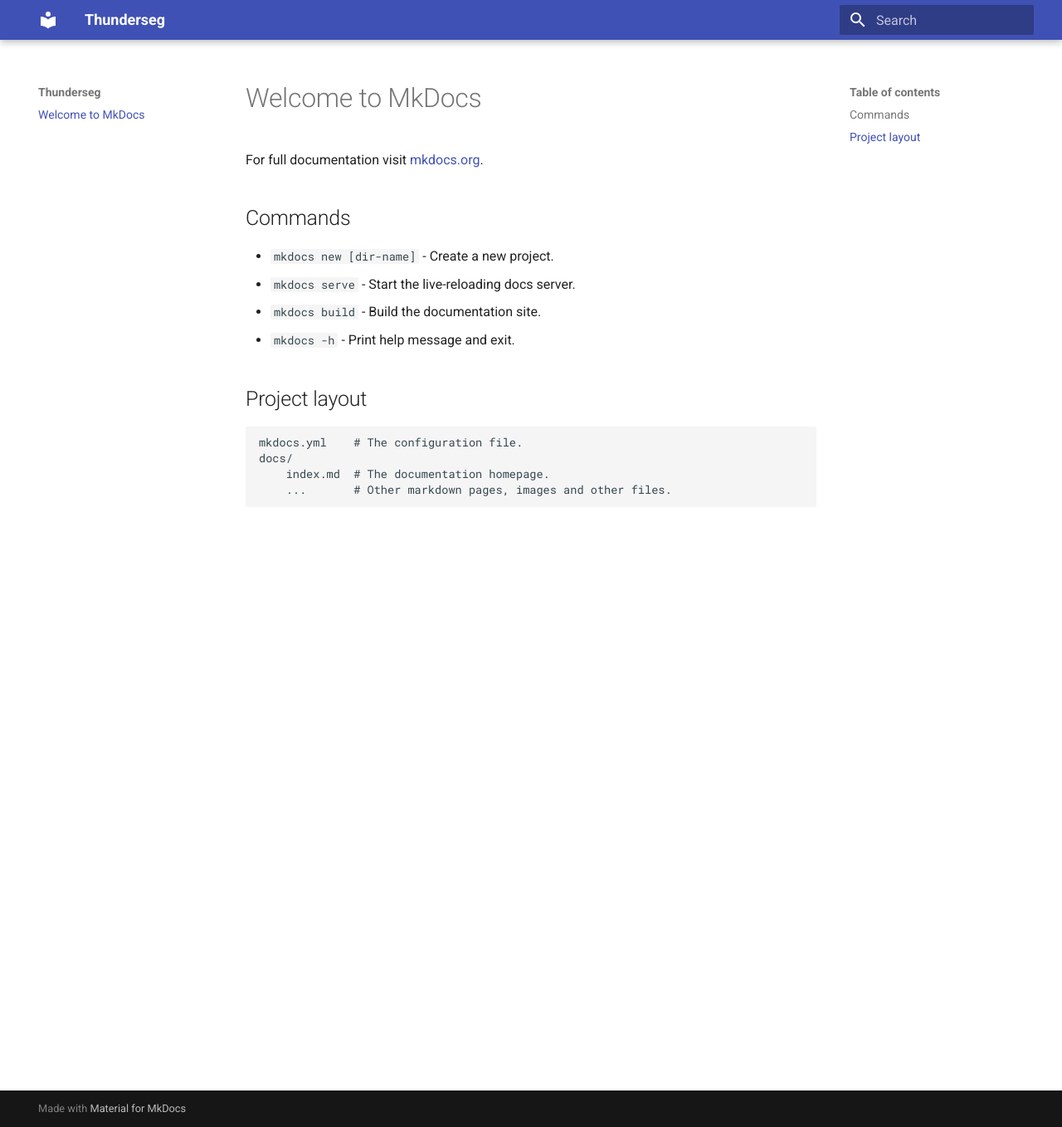
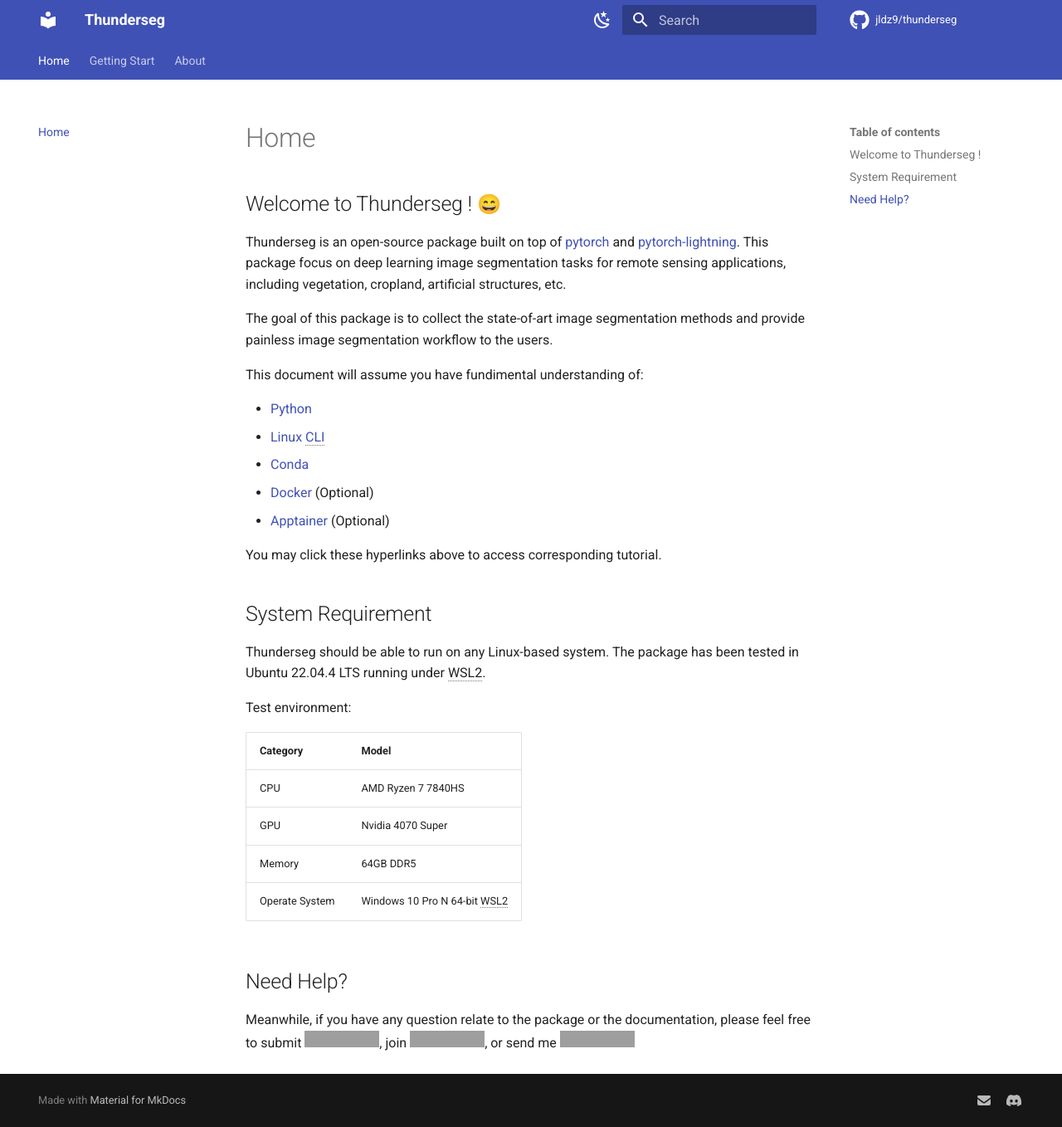
Before and after one commit to jldz9/thunderseg, an MkDocs documentation site: the page built from docs/index.md, in a window 1280 px wide and 1358 px high. Shown: the whole window at 83% size. Built offline with MkDocs 1.6.1 and Material for MkDocs 9.7.7, drawn with Linux system fonts in a browser that asks for light colours; emoji names are drawn with the system emoji font; comment, search, counter and statistics services are not loaded; the version menu is left out; grey boxes are pictures that could not be loaded.

Commit message:
doc update

```diff
--- a/docs/index.md
+++ b/docs/index.md
@@ -1,17 +1,40 @@
-# Welcome to MkDocs
+## Welcome to Thunderseg ! :smile:
 
-For full documentation visit [mkdocs.org](https://www.mkdocs.org).
+Thunderseg is an open-source package built on top of [pytorch](https://pytorch.org/) and [pytorch-lightning](https://lightning.ai/docs/pytorch/stable/).
+This package focus on deep learning image segmentation tasks for remote sensing applications, including vegetation, cropland, artificial structures, etc.
 
-## Commands
+The goal of this package is to collect the state-of-art image segmentation methods and provide painless image segmentation workflow to the users.
 
-* `mkdocs new [dir-name]` - Create a new project.
-* `mkdocs serve` - Start the live-reloading docs server.
-* `mkdocs build` - Build the documentation site.
-* `mkdocs -h` - Print help message and exit.
+This document will assume you have fundimental understanding of:
 
-## Project layout
+- [Python](https://www.w3schools.com/python/)
+- [Linux CLI](https://www.geeksforgeeks.org/linux-commands-cheat-sheet/)
+- [Conda](https://docs.conda.io/projects/conda/en/4.6.0/_downloads/52a95608c49671267e40c689e0bc00ca/conda-cheatsheet.pdf)
+- [Docker](https://docs.docker.com/get-started/) (Optional)
+- [Apptainer](https://apptainer.org/docs/user/latest/) (Optional)
 
-    mkdocs.yml    # The configuration file.
-    docs/
-        index.md  # The documentation homepage.
-        ...       # Other markdown pages, images and other files.
+*[CLI]: Command-Line Interface
+
+You may click these hyperlinks above to access corresponding tutorial.
+
+## System Requirement
+
+Thunderseg should be able to run on any Linux-based system.
+The package has been tested in Ubuntu 22.04.4 LTS running under WSL2.
+
+*[WSL2]: Windows Subsystem for Linux 2
+
+Test environment:
+
+| Category| Model               |
+| ------  | -----------------   |
+| CPU     | AMD Ryzen 7 7840HS  |
+| GPU     | Nvidia 4070 Super   |
+| Memory  | 64GB DDR5           |
+| Operate System| Windows 10 Pro N 64-bit WSL2|
+
+## Need Help?
+
+Meanwhile, if you have any question relate to the package or the documentation, please feel free to submit [![GitHub](https://img.shields.io/badge/Issue-%2312100E?logo=github&logoColor=black&color=white)](https://github.com/jldz9/thunderseg/issues),
+join [![Discord](https://img.shields.io/badge/Discord-%235865F2?logo=discord&logoColor=white)](https://discord.gg/RJJM42MBUU),
+or send me [![Email](https://img.shields.io/badge/Email-%23EA4335?logo=gmail&logoColor=white)](mailto:jiaweiliwork@outlook.com)
--- a/mkdocs.yml
+++ b/mkdocs.yml
@@ -1,4 +1,74 @@
 site_name: Thunderseg
-site_url: https://mydomain.org/mysite
+repo_url: https://github.com/jldz9/thunderseg
+repo_name: jldz9/thunderseg
+site_url: https://jldz9.github.io/thunderseg/
 theme:
   name: material
+  features:
+    - navigation.instant
+    - navigation.tabs
+    - navigation.sections
+    - navigation.expand
+    - toc.follow
+    - navigation.top
+    - search.suggest
+    - search.highlight
+    - header.autohide
+    - content.code.copy
+  palette:
+    - media: "(prefers-color-scheme: light)"
+      scheme: default
+      primary: indigo
+      toggle:
+        icon: material/weather-night
+        name: switch to dark mode
+    - media: "(prefers-color-scheme: light)"
+      scheme: slate
+      primary: black
+      toggle:
+        icon: material/weather-sunny
+        name: switch to light mode
+  icon:
+    repo: fontawesome/brands/github
+
+
+nav:
+  - Home: index.md
+  - Getting Start:
+    - Installation: getting_start/index.md
+    - Basic Usage: getting_start/basic_usage.md
+  - About: about.md
+
+extra:
+  social:
+    - icon: fontawesome/solid/envelope
+      link: jiaweiliwork@outlook.com
+      name: Email me
+    - icon: fontawesome/brands/discord
+      link: https://discord.gg/RJJM42MBUU
+      name: Discord
+  version:
+    provider: mike
+
+markdown_extensions:
+  - abbr
+  - admonition
+  - attr_list
+  - pymdownx.emoji:
+      emoji_index: !!python/name:material.extensions.emoji.twemoji
+      emoji_generator: !!python/name:material.extensions.emoji.to_svg
+  - pymdownx.details:
+  - pymdownx.highlight:
+      anchor_linenums: true
+      line_spans: __span
+      pygments_lang_class: true
+  - pymdownx.inlinehilite
+  - pymdownx.snippets
+  - pymdownx.superfences
+  - tables
+  - md_in_html
+  - pymdownx.blocks.caption
+
+
+plugins:
+  - search
```
Also changed, not shown: docs/getting_start/basic_usage.md (added, +310 -0 lines), docs/getting_start/index.md (added, +86 -0 lines), docs/getting_start/img/docker_img_example_dark.png (added), docs/getting_start/img/docker_img_example_light.png (added), 1 other file.
